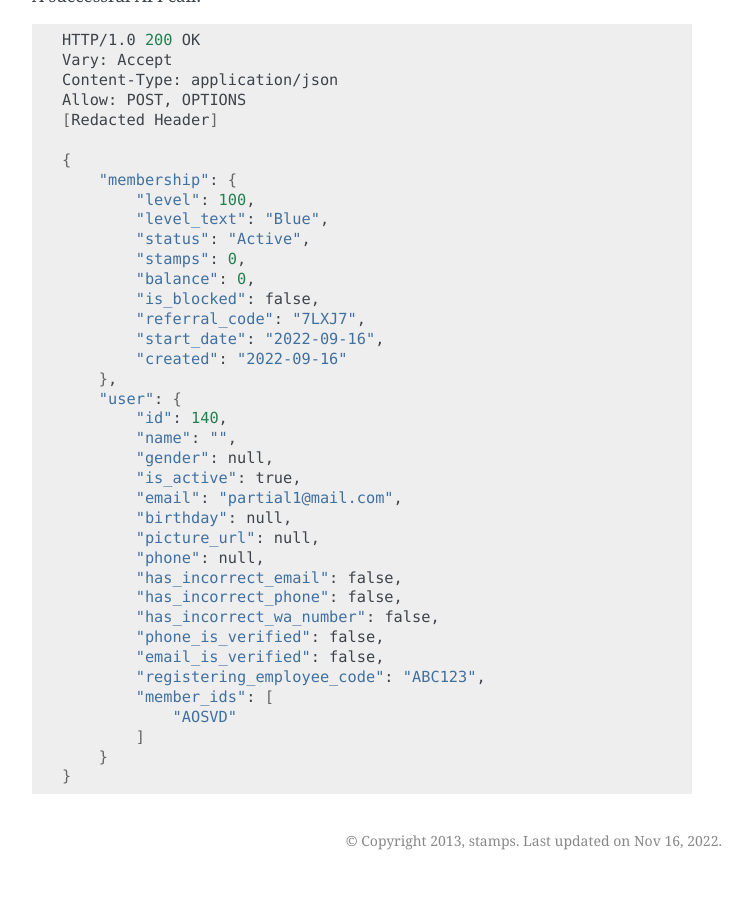
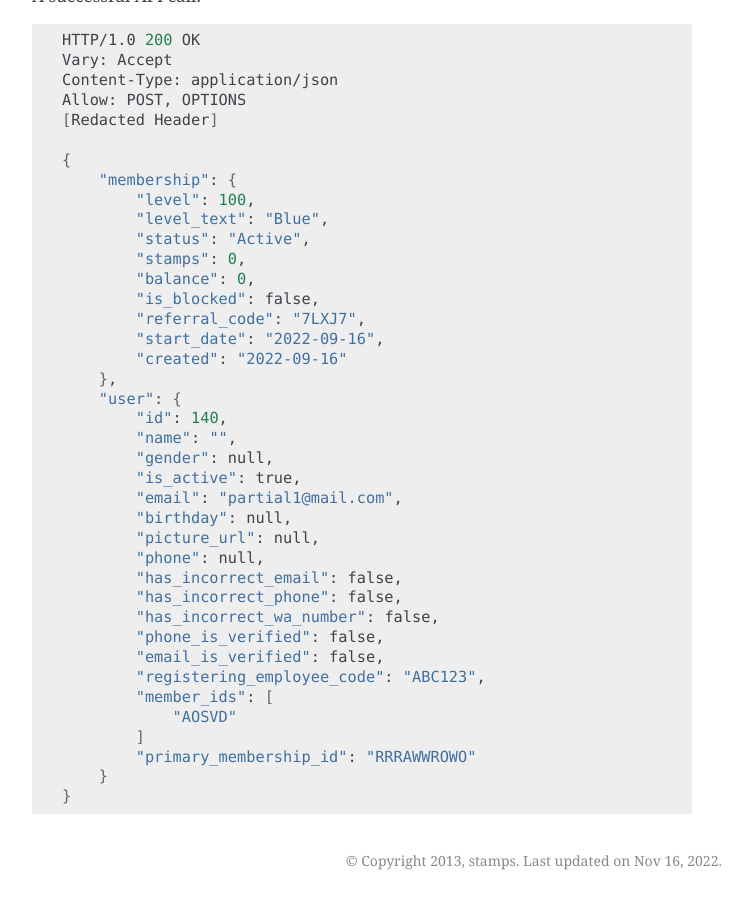
Before and after one commit to ui/stamps-api-docs, a Sphinx documentation site: the page built from source/customer_api.rst, in a window 1280 px wide and 900 px high, scrolled down 30343 px. Shown: the whole window, without its empty margins (388-1140 px from the left). Built offline with Sphinx 7.4.7, drawn with Linux system fonts in a browser that asks for light colours.

Commit message:
Add `primary_membership_id` field

```diff
--- a/source/customer_api.rst
+++ b/source/customer_api.rst
@@ -1624,5 +1624,6 @@ A successful API call:
             "member_ids": [
                 "AOSVD"
             ]
+            "primary_membership_id": "RRRAWWROWO"
         }
     }
```
